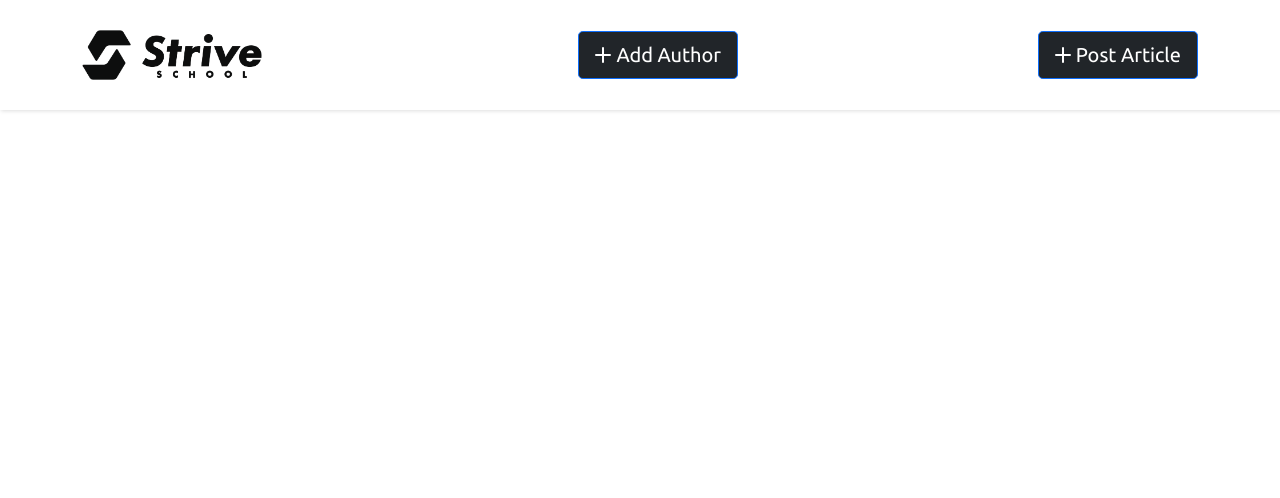
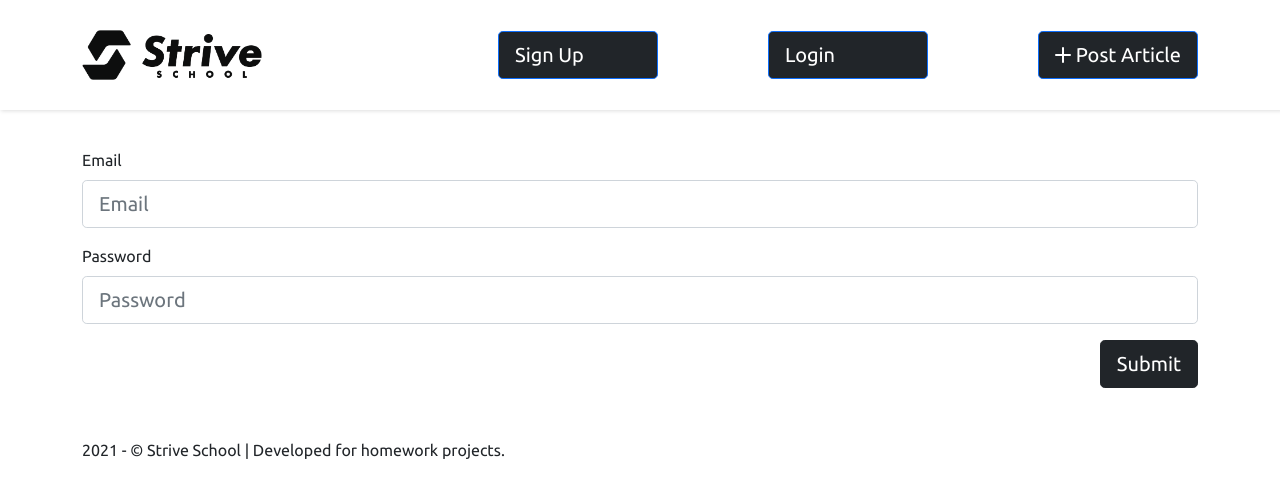
Before and after one commit to barrytrearty/front-of-blog-posts, a React (Create React App) app: page /login in a window 1280 px wide. Shown: the top 498 px of the page. Built offline with nearby package versions, Linux system fonts and the light colour scheme; no server answers.

Commit message:
Added auth

```diff
--- a/src/App.js
+++ b/src/App.js
@@ -5,6 +5,7 @@ import Home from "./views/home";
 import Blog from "./views/blog";
 import NewBlogPost from "./views/newBlogPost";
 import NewAuthor from "./views/newAuthor/index.jsx";
+import Login from "./views/login/index.jsx";
 import { BrowserRouter, Route } from "react-router-dom";
 
 function App() {
@@ -13,8 +14,9 @@ function App() {
       <NavBar />
       <Route path="/" exact component={Home} />
       <Route path="/blog/:id" exact component={Blog} />
-      <Route path="/newAuthor" exact component={NewAuthor} />
+      <Route path="/register" exact component={NewAuthor} />
       <Route path="/newBlogPost" exact component={NewBlogPost} />
+      <Route path="/login" exact component={Login} />
       <Footer />
     </BrowserRouter>
   );
--- a/src/components/blog/blog-author/index.jsx
+++ b/src/components/blog/blog-author/index.jsx
@@ -3,11 +3,12 @@ import { Row, Col, Image } from "react-bootstrap";
 import "./styles.css";
 export default class BlogAuthor extends Component {
   render() {
-    const { name, avatar } = this.props;
+    // const { name, avatar } = this.props;
+    const { name } = this.props;
     return (
       <Row>
         <Col xs={2}>
-          <Image className="blog-author" src={avatar} roundedCircle />
+          {/* <Image className="blog-author" src={avatar} roundedCircle /> */}
         </Col>
         <Col>
           <div>by</div>
--- a/src/components/blog/blog-list/index.jsx
+++ b/src/components/blog/blog-list/index.jsx
@@ -6,10 +6,8 @@ import BlogItem from "../blog-item";
 export default class BlogList extends Component {
   state = { posts: [] };
 
-  // apiUrl = "http://localhost:5000";
-  apiUrl = process.env.REACT_APP_BE_URL;
-
-  //REACT_APP_BE_URL=https://striveblogbt.herokuapp.com
+  apiUrl = "http://localhost:5000";
+  // apiUrl = process.env.REACT_APP_BE_URL;
 
   fetchPosts = async () => {
     try {
--- a/src/components/navbar/index.jsx
+++ b/src/components/navbar/index.jsx
@@ -11,13 +11,14 @@ export default class NavBar extends Component {
           <Navbar.Brand as={Link} to="/">
             <img className="blog-navbar-brand" alt="logo" src={logo} />
           </Navbar.Brand>
+          <div></div>
           <Button
             as={Link}
-            to="/newAuthor"
+            to="/register"
             className="blog-navbar-add-button bg-dark"
             size="lg"
           >
-            <svg
+            {/* <svg
               xmlns="http://www.w3.org/2000/svg"
               width="16"
               height="16"
@@ -26,8 +27,26 @@ export default class NavBar extends Component {
               viewBox="0 0 16 16"
             >
               <path d="M8 0a1 1 0 0 1 1 1v6h6a1 1 0 1 1 0 2H9v6a1 1 0 1 1-2 0V9H1a1 1 0 0 1 0-2h6V1a1 1 0 0 1 1-1z" />
-            </svg>
-            Add Author
+            </svg> */}
+            Sign Up
+          </Button>
+          <Button
+            as={Link}
+            to="/login"
+            className="blog-navbar-add-button bg-dark"
+            size="lg"
+          >
+            {/* <svg
+              xmlns="http://www.w3.org/2000/svg"
+              width="16"
+              height="16"
+              fill="currentColor"
+              class="bi bi-plus-lg"
+              viewBox="0 0 16 16"
+            >
+              <path d="M8 0a1 1 0 0 1 1 1v6h6a1 1 0 1 1 0 2H9v6a1 1 0 1 1-2 0V9H1a1 1 0 0 1 0-2h6V1a1 1 0 0 1 1-1z" />
+            </svg> */}
+            Login
           </Button>
 
           <Button
--- a/src/views/blog/index.jsx
+++ b/src/views/blog/index.jsx
@@ -14,10 +14,10 @@ import BlogAuthor from "../../components/blog/blog-author";
 // import posts from "../../data/posts.json";
 import "./styles.css";
 
-// const apiUrl = "http://localhost:5000";
-const apiUrl = process.env.REACT_APP_BE_URL;
+const apiUrl = "http://localhost:5000";
+// const apiUrl = process.env.REACT_APP_BE_URL;
 
-//REACT_APP_BE_URL=https://striveblogbt.herokuapp.com
+
 
 const Blog = ({ match }) => {
   const { id } = match.params;
--- /dev/null
+++ b/src/views/login/index.jsx
@@ -0,0 +1,82 @@
+import React, { useState, useEffect } from "react";
+
+import { Container, Form, Button, Col, Card, Row } from "react-bootstrap";
+import "./styles.css";
+import { withRouter } from "react-router";
+
+const Login = ({ history }) => {
+  const [email, setEmail] = useState("");
+  const [password, setPassword] = useState("");
+  // const [authorToken, setAuthorToken] = useState("")
+
+  const apiUrl = "http://localhost:5000";
+  //const   apiUrl = process.env.REACT_APP_BE_URL;
+
+  const loginAuthor = async () => {
+    try {
+      let response = await fetch(`${apiUrl}/authors/login`, {
+        method: "POST",
+        body: JSON.stringify({
+          email,
+          password,
+        }),
+        headers: {
+          "Content-Type": "application/json",
+        },
+      });
+      if (response.ok) {
+        console.log(response.json());
+        // let tokenObj = response.json()
+        // setAuthorToken(tokenObj.accessToken)
+      }
+    } catch (error) {
+      console.log(error);
+    }
+  };
+
+  const sendAuthor = (e) => {
+    e.preventDefault();
+    loginAuthor();
+    history.push("/");
+  };
+
+  return (
+    <Container className="new-blog-container">
+      <Row>
+        <Col>
+          <Form className="mt-5" onSubmit={sendAuthor}>
+            <Form.Group controlId="blog-form" className="mt-3">
+              <Form.Label>Email</Form.Label>
+              <Form.Control
+                size="lg"
+                placeholder="Email"
+                onChange={(e) => setEmail(e.target.value)}
+              />
+            </Form.Group>
+            <Form.Group controlId="blog-form" className="mt-3">
+              <Form.Label>Password</Form.Label>
+              <Form.Control
+                size="lg"
+                placeholder="Password"
+                onChange={(e) => setPassword(e.target.value)}
+              />
+            </Form.Group>
+
+            <Form.Group className="d-flex mt-3 justify-content-end">
+              <Button
+                type="submit"
+                size="lg"
+                variant="dark"
+                style={{ marginLeft: "1em" }}
+              >
+                Submit
+              </Button>
+            </Form.Group>
+          </Form>
+        </Col>
+      </Row>
+    </Container>
+  );
+};
+
+export default withRouter(Login);
--- /dev/null
+++ b/src/views/login/styles.css
@@ -0,0 +1,10 @@
+.new-blog-container {
+  display: flex;
+  flex-direction: column;
+  margin-top: 100px;
+}
+
+.new-blog-content {
+  height: 400px;
+  margin-bottom: 80px;
+}
--- a/src/views/newAuthor/index.jsx
+++ b/src/views/newAuthor/index.jsx
@@ -1,51 +1,60 @@
-import React, { Component } from "react";
+import React, { useState, useEffect } from "react";
 // import "react-quill/dist/quill.snow.css";
 // import ReactQuill from "react-quill";
 import { Container, Form, Button, Col, Card, Row } from "react-bootstrap";
+import { withRouter } from "react-router";
 import "./styles.css";
-export default class NewAuthor extends Component {
-  constructor(props) {
-    super(props);
-    this.state = {
-      name: "",
-      surname: "",
-      email: "",
-      password: "",
-      authors: [],
-    };
-  }
-  // apiUrl = "http://localhost:5000";
-  apiUrl = process.env.REACT_APP_BE_URL;
 
-  //REACT_APP_BE_URL=https://striveblogbt.herokuapp.com
+// export default class NewAuthor extends Component {
+//   constructor(props) {
+//     super(props);
+//     this.state = {
+//       name: "",
+//       surname: "",
+//       email: "",
+//       password: "",
+//       authors: [],
+//     };
+//   }
+const NewAuthor = ({ history }) => {
+  const [name, setName] = useState("");
+  const [surname, setSurname] = useState("");
+  const [email, setEmail] = useState("");
+  const [password, setPassword] = useState("");
+  const [authors, setAuthors] = useState([]);
 
-  getAuthorList = async () => {
+  const apiUrl = "http://localhost:5000";
+  //const  apiUrl = process.env.REACT_APP_BE_URL;
+
+  const getAuthorList = async () => {
     try {
-      let response = await fetch(`${this.apiUrl}/authors`);
+      let response = await fetch(`${apiUrl}/authors`);
       let authorsList = await response.json();
-      this.setState({ authors: authorsList });
-      console.log(this.state.authors);
-      console.log(this.apiUrl);
+      setAuthors(authorsList);
+      console.log(authors);
+      console.log(apiUrl);
       return authorsList;
     } catch (error) {
       console.log(error);
     }
   };
 
-  createAuthor = async () => {
+  const createAuthor = async () => {
     try {
-      let response = await fetch(`${this.apiUrl}/authors`, {
+      let response = await fetch(`${apiUrl}/authors/register`, {
         method: "POST",
         body: JSON.stringify({
-          name: this.state.name,
-          surname: this.state.surname,
-          email: this.state.email,
-          password: this.state.password,
+          name,
+          surname,
+          email,
+          password,
           avatar:
             "https://coursereport-production.imgix.net/uploads/school/logo/1045/original/Strive_-_logosquareblack.png?w=200&h=200&dpr=1&q=75",
         }),
         headers: {
           "Content-Type": "application/json",
+          // Authorization:
+          // `Bearer ${AUTHORTOKEN}`,
         },
       });
       if (response.ok) {
@@ -56,9 +65,9 @@ export default class NewAuthor extends Component {
     }
   };
 
-  componentDidMount() {
-    this.getAuthorList();
-  }
+  useEffect(() => {
+    getAuthorList();
+  }, []);
 
   //   componentDidUpdate(prevProps, prevState) {
   //     if (prevState.authors !== this.state.authors) {
@@ -66,28 +75,28 @@ export default class NewAuthor extends Component {
   //     }
   //   }
 
-  sendAuthor = (e) => {
+  const sendAuthor = (e) => {
     e.preventDefault();
-    this.createAuthor();
-    this.getAuthorList();
+    createAuthor();
+    getAuthorList();
+    history.push("/");
   };
 
   // imageUpload = (e) => {
   //   this.setState({ imageFile: e.target.files[0] });
   // };
 
-  render() {
   return (
     <Container className="new-blog-container">
       <Row>
         <Col className="col-9">
-            <Form className="mt-5" onSubmit={this.sendAuthor}>
+          <Form className="mt-5" onSubmit={sendAuthor}>
             <Form.Group controlId="blog-form" className="mt-3">
               <Form.Label>First name</Form.Label>
               <Form.Control
                 size="lg"
                 placeholder="First name"
-                  onChange={(e) => this.setState({ name: e.target.value })}
+                onChange={(e) => setName(e.target.value)}
               />
             </Form.Group>
             <Form.Group controlId="blog-form" className="mt-3">
@@ -95,7 +104,7 @@ export default class NewAuthor extends Component {
               <Form.Control
                 size="lg"
                 placeholder="Surname"
-                  onChange={(e) => this.setState({ surname: e.target.value })}
+                onChange={(e) => setSurname(e.target.value)}
               />
             </Form.Group>
             <Form.Group controlId="blog-form" className="mt-3">
@@ -103,7 +112,7 @@ export default class NewAuthor extends Component {
               <Form.Control
                 size="lg"
                 placeholder="Email"
-                  onChange={(e) => this.setState({ email: e.target.value })}
+                onChange={(e) => setEmail(e.target.value)}
               />
             </Form.Group>
             <Form.Group controlId="blog-form" className="mt-3">
@@ -111,7 +120,7 @@ export default class NewAuthor extends Component {
               <Form.Control
                 size="lg"
                 placeholder="Password"
-                  onChange={(e) => this.setState({ password: e.target.value })}
+                onChange={(e) => setPassword(e.target.value)}
               />
             </Form.Group>
 
@@ -135,7 +144,7 @@ export default class NewAuthor extends Component {
             <Card body>
               <h4>Authors</h4>
             </Card>
-              {this.state.authors.map((author) => (
+            {authors.map((author) => (
               <Card body key={author.id}>
                 {author.name} {author.surname}
               </Card>
@@ -145,5 +154,6 @@ export default class NewAuthor extends Component {
       </Row>
     </Container>
   );
-  }
-}
+};
+
+export default withRouter(NewAuthor);
```
Also changed, not shown: src/views/newBlogPost/index.jsx (+5 -4 lines). Lines whose indentation alone changed are shown as unchanged.
